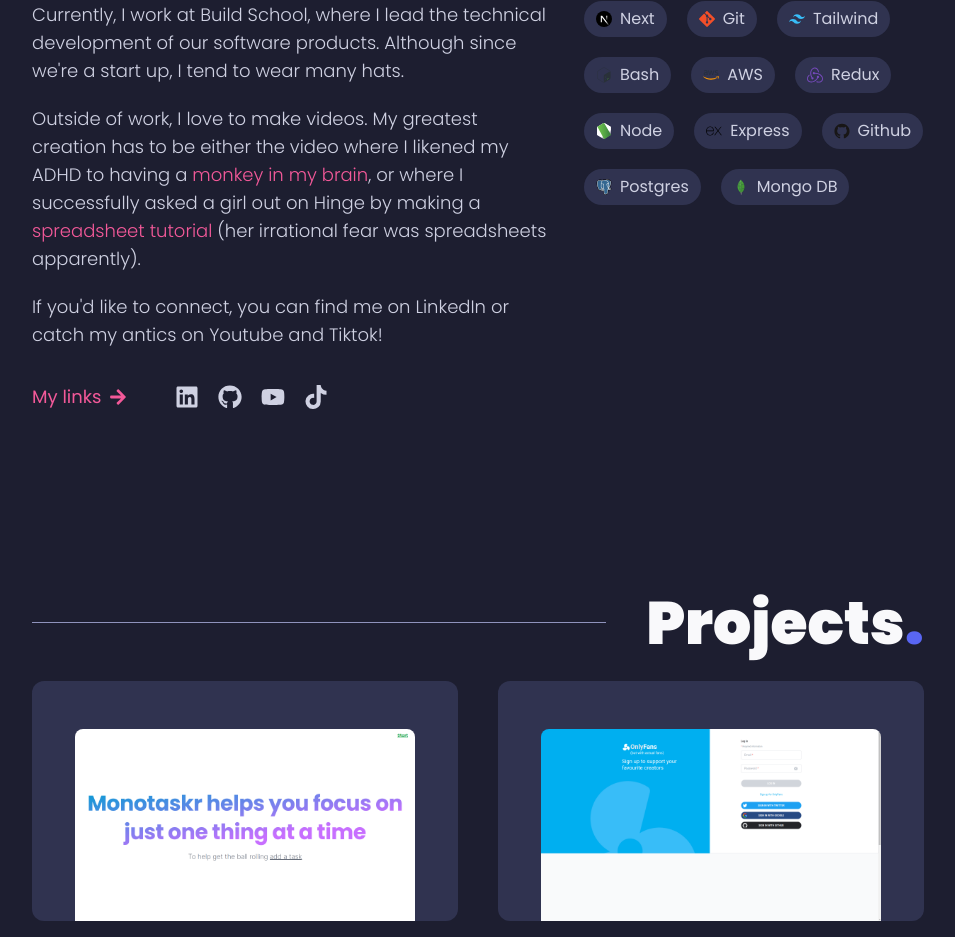
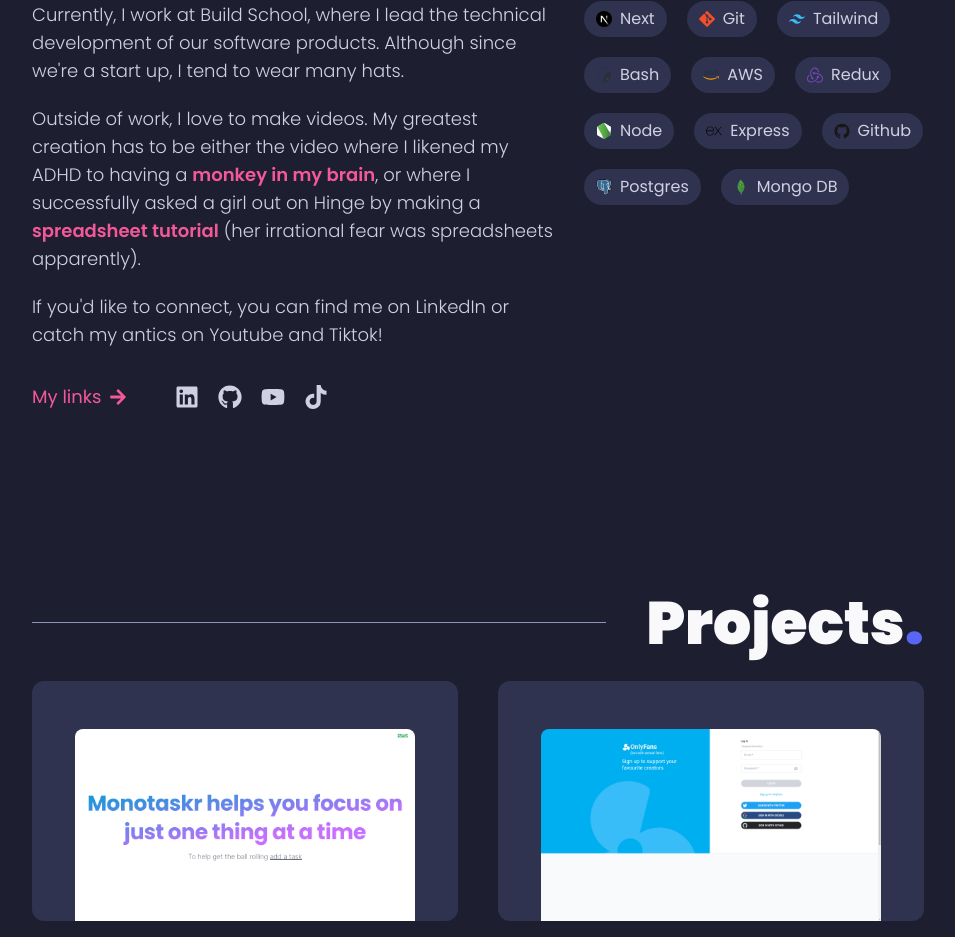
Before and after one commit to Voltz7788/personal-portfolio-v2, a Next.js app: page / in a window 1280 px wide. Shown: the part 1095-2032 px from the top of the page, without its empty margins (162-1117 px from the left). Built offline with nearby package versions, Linux system fonts and the light colour scheme.

Commit message:
feat: make external video links semi bold

```diff
--- a/app/components/About/Bio.tsx
+++ b/app/components/About/Bio.tsx
@@ -36,7 +36,7 @@
                 "https://www.tiktok.com/@yannismadu/video/7210397634941488389?lang=en"
               }
               target="_blank"
-              className="text-secondary hover:underline"
+              className="text-secondary hover:underline font-semibold"
             >
               monkey in my brain
             </Link>
@@ -44,7 +44,7 @@
             <Link
               href={"https://youtu.be/7xoF5MGU738?si=oKa5FEpH2gU1q8TN"}
               target="_blank"
-              className="text-secondary hover:underline"
+              className="text-secondary hover:underline font-semibold"
             >
               spreadsheet tutorial
             </Link>{" "}
```
